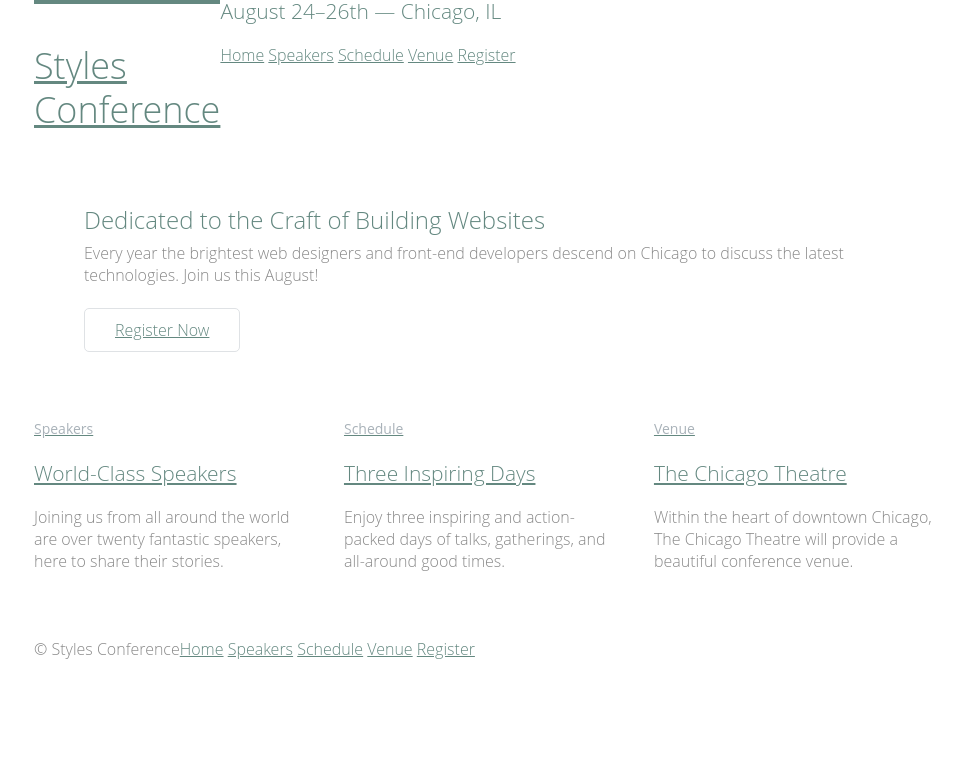
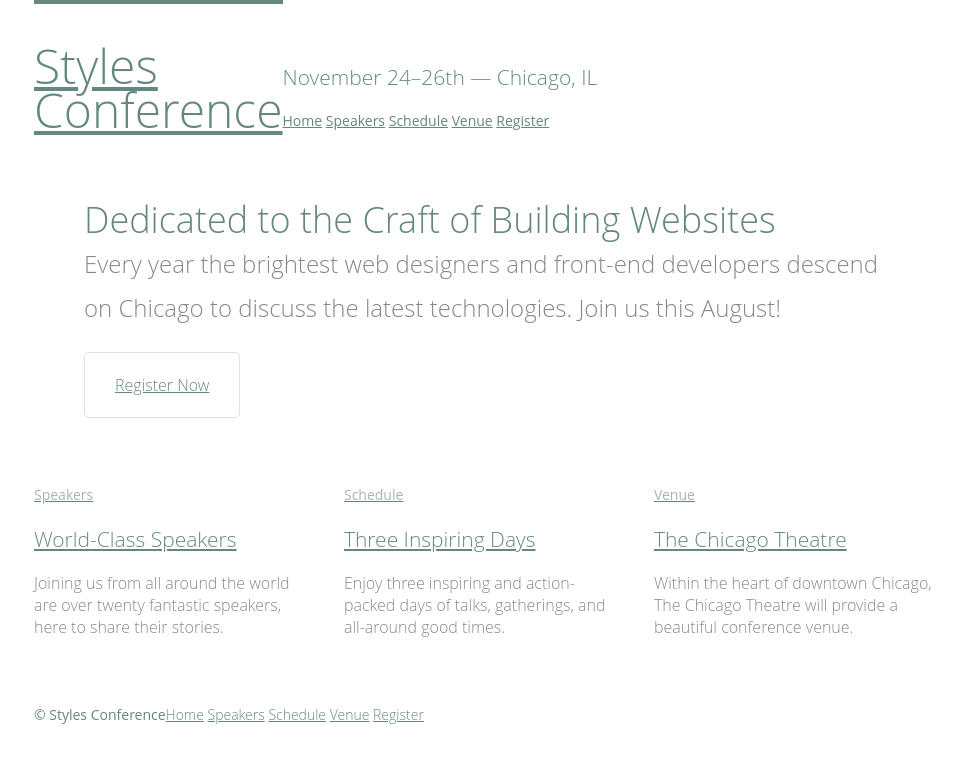
Before and after one commit to tranc99/designer-conference, a website: page index.html in a window 1280 px wide. Shown: the whole page, without its empty margins (156-1118 px from the left). Drawn offline with Linux system fonts and the light colour scheme.

Commit message:
don't it look good!

```diff
--- a/assets/stylesheets/main.styl
+++ b/assets/stylesheets/main.styl
@@ -135,12 +135,19 @@ strong
 cite, em
   font-style: italic;
 
-  // Links
+// Links
 a:hover
   color: #a9b2b9
 
 a
   color: #648880
+
+.tagline
+  margin: 66px 0 22px 0
+
+.primary-nav
+  font-size: 14px
+  font-weight: 400
 
 /*
   ========================================
@@ -165,8 +172,15 @@ a
 */
 
 .hero {
+  line-height: 44px;
   padding: 22px 80px 66px 80px;
 }
+
+.hero h2
+  font-size: 36px
+
+.hero p
+  font-size: 24px
 
 // Clearfix
 .group:before,
@@ -185,10 +199,15 @@ a
   border-top: 4px solid #648880;
   padding: 40px 0 22px 0;
   float: left;
+  font-size: 48px;
+  line-height: 44px;
 
 .primary-footer small
   float: left;
+  font-weight: 400;
 
 .primary-footer
-  padding-bottom: 44px
-  padding-top: 44px
+  padding-bottom: 44px;
+  padding-top: 44px;
+  color: #648880;
+  font-size: 14px;
--- a/index.html
+++ b/index.html
@@ -17,9 +17,9 @@
         <a href="index.html">Styles <br> Conference</a>
       </h1>
 
-      <h3>August 24&ndash;26th &mdash; Chicago, IL</h3>
+      <h3 class="tagline">November 24&ndash;26th &mdash; Chicago, IL</h3>
 
-      <nav>
+      <nav class="primary-nav">
         <a href="index.html">Home</a>
         <a href="speakers.html">Speakers</a>
         <a href="schedule.html">Schedule</a>
```
Also changed, not shown: register.html (+2 -2 lines), schedule.html (+2 -2 lines), speakers.html (+2 -2 lines), venue.html (+2 -2 lines), assets/stylesheets/main.css.
